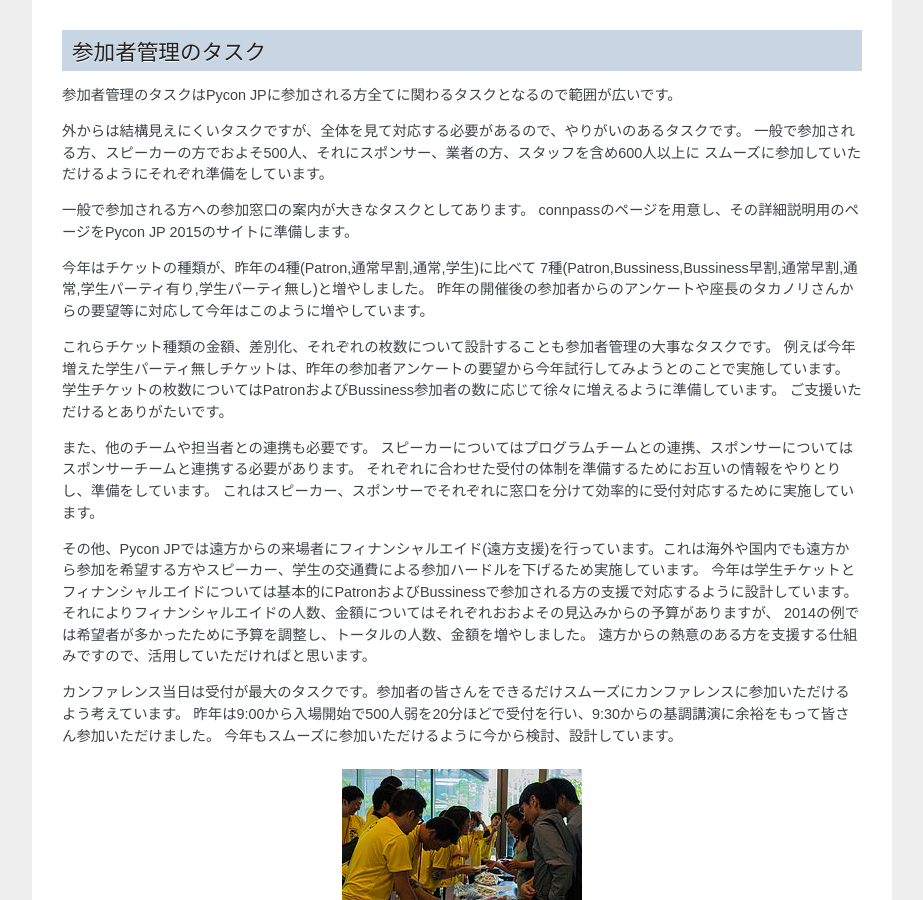
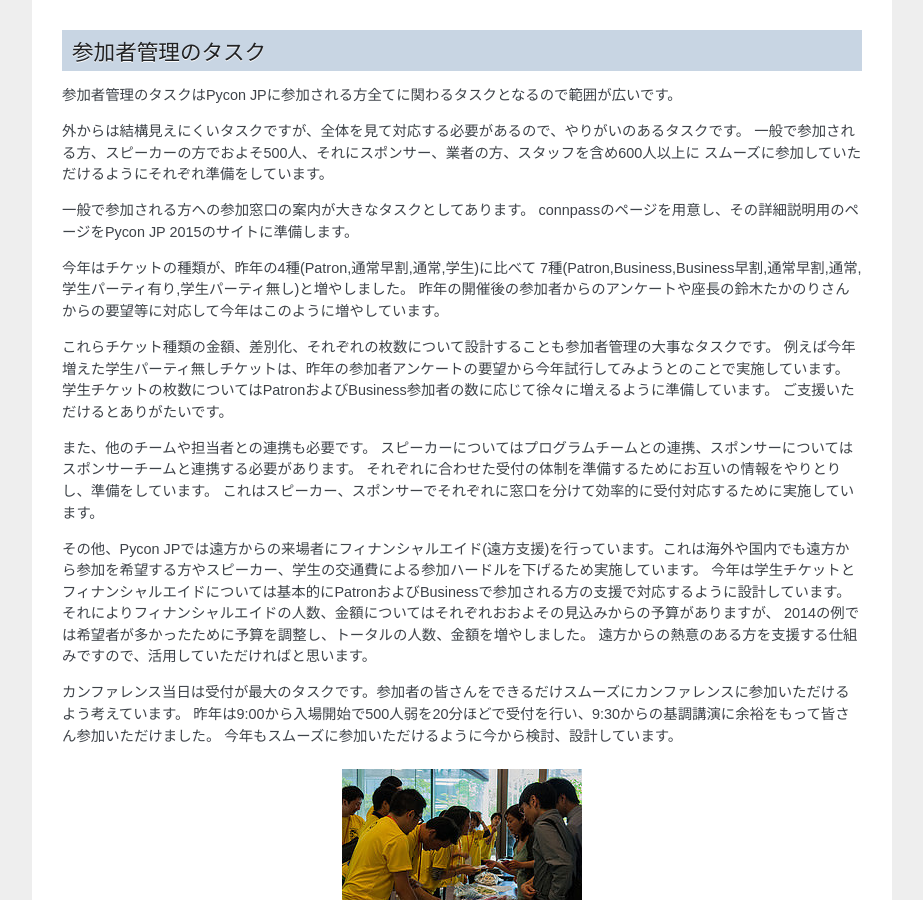
Before and after one commit to pyconjp/reports2015, a Sphinx documentation site: the page built from how-to-make/source/02_management.rst, in a window 1280 px wide and 900 px high, scrolled down 527 px. Shown: the whole window, without its empty margins (198-1121 px from the left). Built offline with Sphinx 7.4.7, drawn with Linux system fonts in a browser that asks for light colours; some of the changed text lies outside the part shown.

Commit message:
Update Terada's review.typo fix.

```diff
--- a/how-to-make/source/02_management.rst
+++ b/how-to-make/source/02_management.rst
@@ -33,12 +33,12 @@ PyCon JP 2015 では、現在4つのチームに分かれて様々な準備を
 connpassのページを用意し、その詳細説明用のページをPycon JP 2015のサイトに準備します。
 
 今年はチケットの種類が、昨年の4種(Patron,通常早割,通常,学生)に比べて
-7種(Patron,Bussiness,Bussiness早割,通常早割,通常,学生パーティ有り,学生パーティ無し)と増やしました。
-昨年の開催後の参加者からのアンケートや座長のタカノリさんからの要望等に対応して今年はこのように増やしています。
+7種(Patron,Business,Business早割,通常早割,通常,学生パーティ有り,学生パーティ無し)と増やしました。
+昨年の開催後の参加者からのアンケートや座長の鈴木たかのりさんからの要望等に対応して今年はこのように増やしています。
 
 これらチケット種類の金額、差別化、それぞれの枚数について設計することも参加者管理の大事なタスクです。
 例えば今年増えた学生パーティ無しチケットは、昨年の参加者アンケートの要望から今年試行してみようとのことで実施しています。
-学生チケットの枚数についてはPatronおよびBussiness参加者の数に応じて徐々に増えるように準備しています。
+学生チケットの枚数についてはPatronおよびBusiness参加者の数に応じて徐々に増えるように準備しています。
 ご支援いただけるとありがたいです。
 
 また、他のチームや担当者との連携も必要です。
@@ -47,7 +47,7 @@ connpassのページを用意し、その詳細説明用のページをPycon JP
 これはスピーカー、スポンサーでそれぞれに窓口を分けて効率的に受付対応するために実施しています。
 
 その他、Pycon JPでは遠方からの来場者にフィナンシャルエイド(遠方支援)を行っています。これは海外や国内でも遠方から参加を希望する方やスピーカー、学生の交通費による参加ハードルを下げるため実施しています。
-今年は学生チケットとフィナンシャルエイドについては基本的にPatronおよびBussinessで参加される方の支援で対応するように設計しています。
+今年は学生チケットとフィナンシャルエイドについては基本的にPatronおよびBusinessで参加される方の支援で対応するように設計しています。
 それによりフィナンシャルエイドの人数、金額についてはそれぞれおおよその見込みからの予算がありますが、
 2014の例では希望者が多かったために予算を調整し、トータルの人数、金額を増やしました。
 遠方からの熱意のある方を支援する仕組みですので、活用していただければと思います。
@@ -98,7 +98,7 @@ PyCon JPでは毎年、スポンサー企業向けにイベント内容の説明
 PyCon JP 2015のイメージを決めるタスクです。
 ロゴやサイトのデザイン、冊子やTシャツなどのノベルティのデザインを行います。
 毎年開催告知だけのページをまず準備しているので、それに必要なロゴから準備を始めます。
-実は今年のロゴは去年のロゴに比べて若干修正しているのに気づいた方はいるでしょうか？
+実は今年のロゴは去年のロゴから微妙に修正していることに気づいた方はいるでしょうか？
 
 
 .. figure:: images/logofix_m.png
@@ -134,6 +134,6 @@ PyCon JPは、国際色豊かなイベントとなっており、海外からの
 ビザ申請に必要な書類を提供することもあります。参加者だけでなく、スポンサーにも海外の企業からの申込みがあります。
 これらのやり取りはメールを使って行っていますが、もちろん英語でやりとりすることになります。英語が堪能なスタッフと協力しながら対応しています。
 
-上に上げたように多くのタスクがあり、事務局チーム内および他のチームの関連するタスク項目も多く、
+このように事務局では多くのタスクがあり、チーム内および他のチームの関連するタスク項目も多く、
 結構やりがいのあるチームとなっています。スタッフはお互いに本業もあり忙しいこともありますが、
-毎月、事務局チームのOnlineミーティングの開催とスタッフ全体作業日で、お互いにフォローしあって進めています。
+毎月の事務局チームのOnlineミーティングの開催とスタッフ全体作業日で、お互いにフォローしあって進めています。
```
